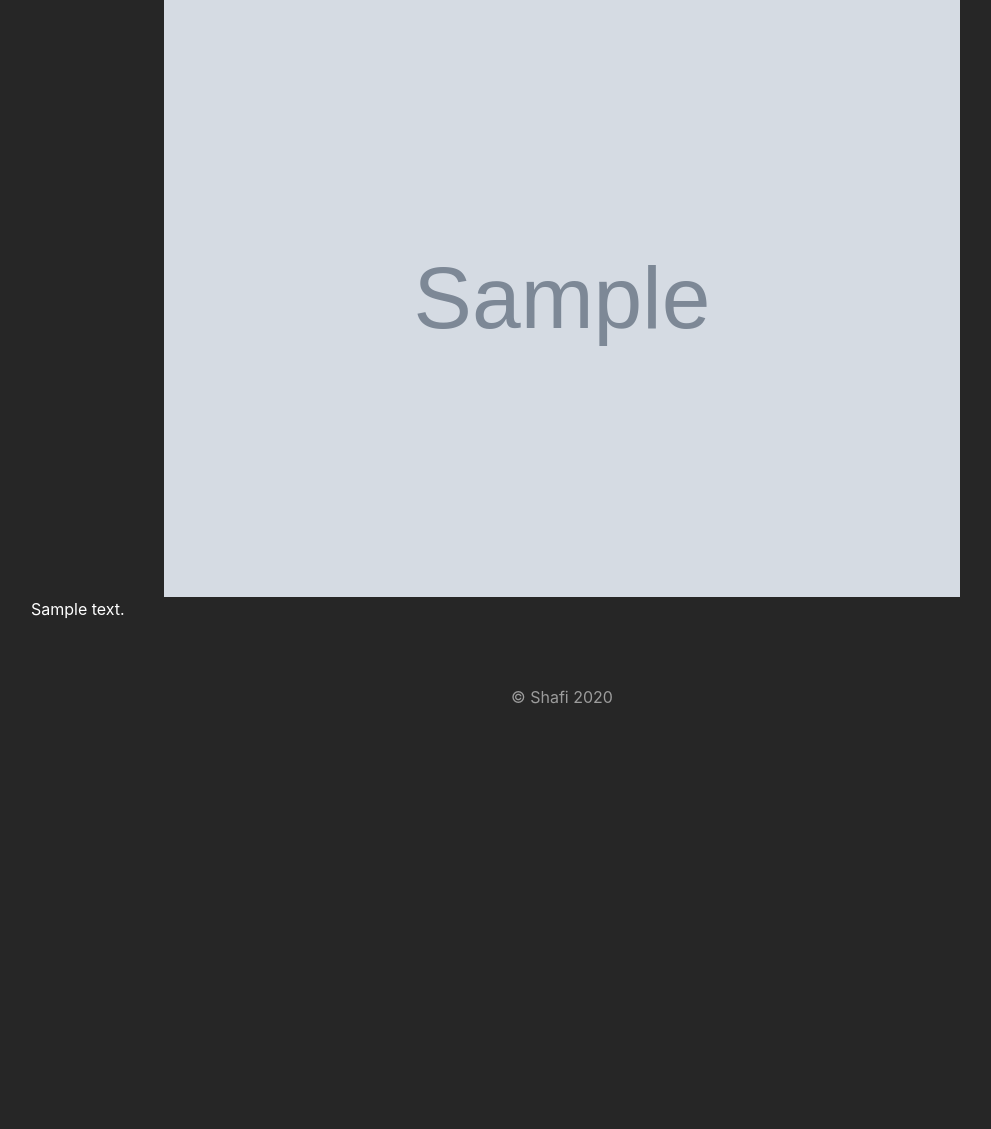
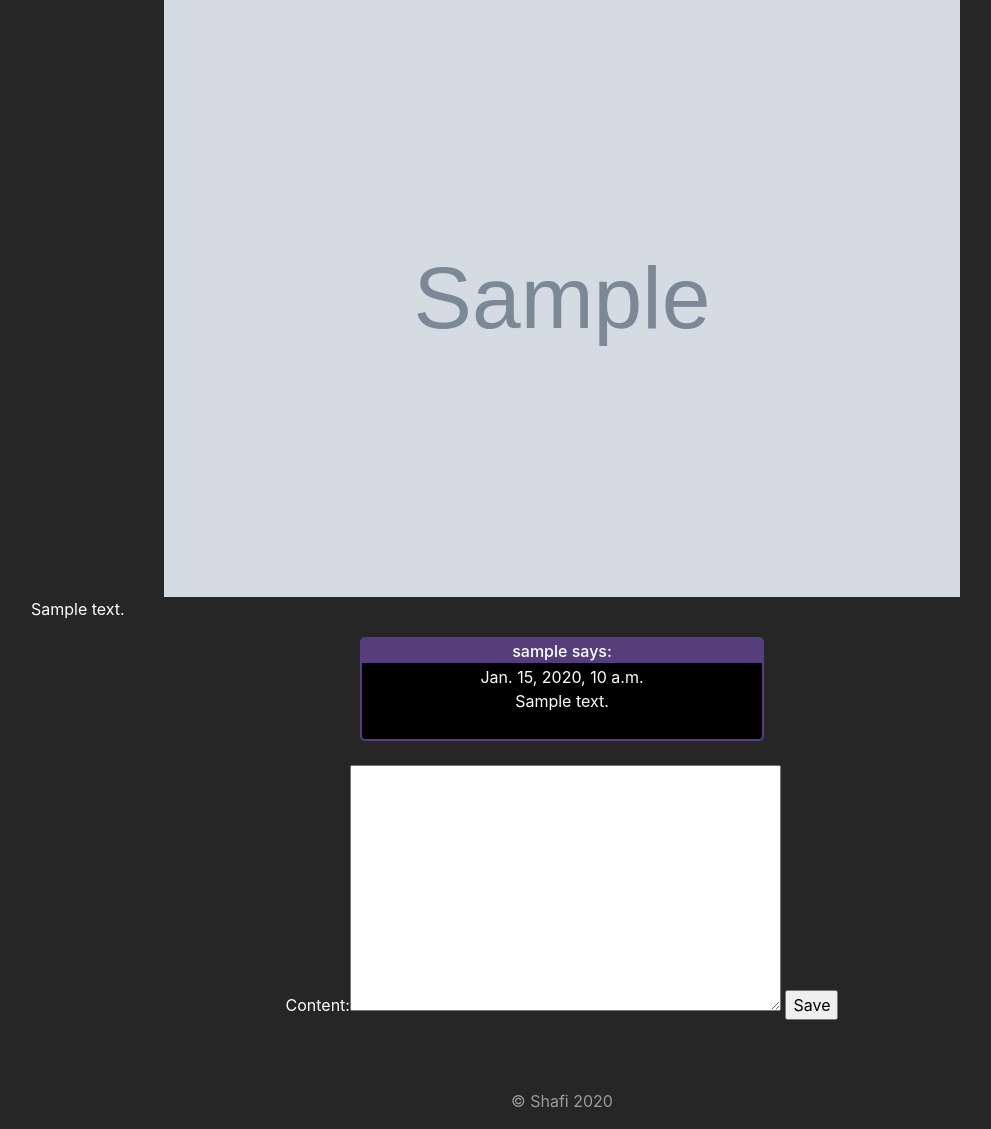
Before and after one commit to smominnt/healthdjangowp, a Django app: page /posts/1 in a window 1280 px wide. Shown: the part 358-1487 px from the top of the page, without its empty margins (78-1069 px from the left). Before the commit the page ends 1062 px from the top, so only its background shows below. Run offline with Django 3.2, Linux system fonts and the light colour scheme; a user stored in the database is signed in; tables that the repository leaves empty hold one stand-in row (values such as "Sample post"); grey boxes marked "Sample" are stand-in pictures; some libraries are stand-ins or nearby versions.

Commit message:
added comments to posts
posts can now be commented on by users, still need to stylize

```diff
--- a/src/posts/forms.py
+++ b/src/posts/forms.py
@@ -1,6 +1,6 @@
 from django import forms
 
-from .models import Post
+from .models import Post, Comment
 
 class PostForm(forms.ModelForm): # form used for creating and editing a Post
     title = forms.CharField(
@@ -29,3 +29,10 @@ class PostForm(forms.ModelForm): # form used for creating and editing a Post
             'file',
             'content'
         }
+
+class CommentForm(forms.ModelForm): # form used for submitting comments
+    class Meta:
+        model = Comment
+        fields = {
+            'content'
+        }
--- a/src/posts/models.py
+++ b/src/posts/models.py
@@ -15,3 +15,15 @@ class Post(models.Model): # Post object for community board, foreign key on User
 
     def __str__(self):
         return self.title
+
+class Comment(models.Model): # comment object that is tied to a post
+    post = models.ForeignKey(Post, on_delete=models.CASCADE, related_name="comments")
+    user = models.ForeignKey(settings.AUTH_USER_MODEL, on_delete=models.CASCADE, null=True)
+    content = models.TextField()
+    uploaded = models.DateTimeField(auto_now_add=True)
+
+    class Meta:
+        ordering = ['uploaded']
+
+    def __str__(self):
+        return '{} : {}'.format(self.user, self.content)
--- a/src/posts/templates/posts_detail.html
+++ b/src/posts/templates/posts_detail.html
@@ -36,6 +36,37 @@
         margin-right: auto;
         width: 75%;
     }
+    #title {
+        box-sizing: border-box;
+        border-top: 3px solid #563d7c;
+        border-bottom: 2px solid #563d7c;
+        width: 400px;
+        background: #563d7c;
+        margin-bottom: 2px;
+        word-wrap: break-word;
+    }
+    #obj {
+        box-sizing: content-box;
+        padding-bottom: 10px;
+        padding-top: 0px;
+        width: 400px;
+        border: 2px solid #563d7c;
+        border-radius: 5px;
+        margin: auto;
+        background: black;
+    }
+    .button {
+        border: none;
+        color: white;
+        padding: 15px 32px;
+        text-align: center;
+        text-decoration: none;
+        display: inline-block;
+        font-size: 16px;
+        margin: 4px 2px;
+        cursor: pointer;
+    }
+    .buttonCreate {background-color: #563d7c;}
 </style>
 <script>
     function stateVoted(voted, updown, id) {
@@ -93,4 +124,21 @@
 <div align="justify">
     {{ obj.content|linebreaks }}
 </div>
+
+{% for x in obj.comments.all %}
+<div id="obj">
+    <h6 id ="title">{{x.user}} says:</h6>
+    <div style="color:white;">{{x.uploaded}}</div>
+    <div style="color:white;">{{x.content | linebreaks}}</div>
+</div>
+<br>
+{% endfor %}
+
+<form action="" method="POST" enctype='multipart/form-data' >{% csrf_token %}
+    {{ comment_form}}
+    <input type="submit" value="Save"/>
+</form>
+
+
+
 {% endblock %}
--- a/src/posts/views.py
+++ b/src/posts/views.py
@@ -2,9 +2,9 @@ from django.shortcuts import render, get_object_or_404, redirect
 from django.http import HttpResponse, Http404, HttpResponseForbidden
 from django.urls import reverse
 from django.contrib.auth.decorators import login_required
-from .forms import PostForm
+from .forms import PostForm, CommentForm
 
-from .models import Post
+from .models import Post, Comment
 # Create your views here.
 
 
@@ -64,11 +64,26 @@ def posts_detail_view(request, id=None): # display a specific post and it's cont
     elif (request.user in obj.downvote.all()):
         voted = -1
 
+    new_comment = None
+    comments = obj.comments
+    if request.method == 'POST':
+        comment_form = CommentForm(request.POST or None)
+        if comment_form.is_valid():
+            new_comment = comment_form.save(commit=False)
+            new_comment.user = request.user
+            new_comment.post = obj
+            new_comment.save()
+    else:
+        comment_form = CommentForm()
+
     context = {
         "obj": obj,
         "pos": pos,
         "list": list,
-        "voted": voted
+        "voted": voted,
+        "comments": comments,
+        "new_comment": new_comment,
+        "comment_form": comment_form
     }
     return render(request, "posts_detail.html", context)
 
```
Also changed, not shown: src/posts/admin.py (+7 -1 lines), README.md.
